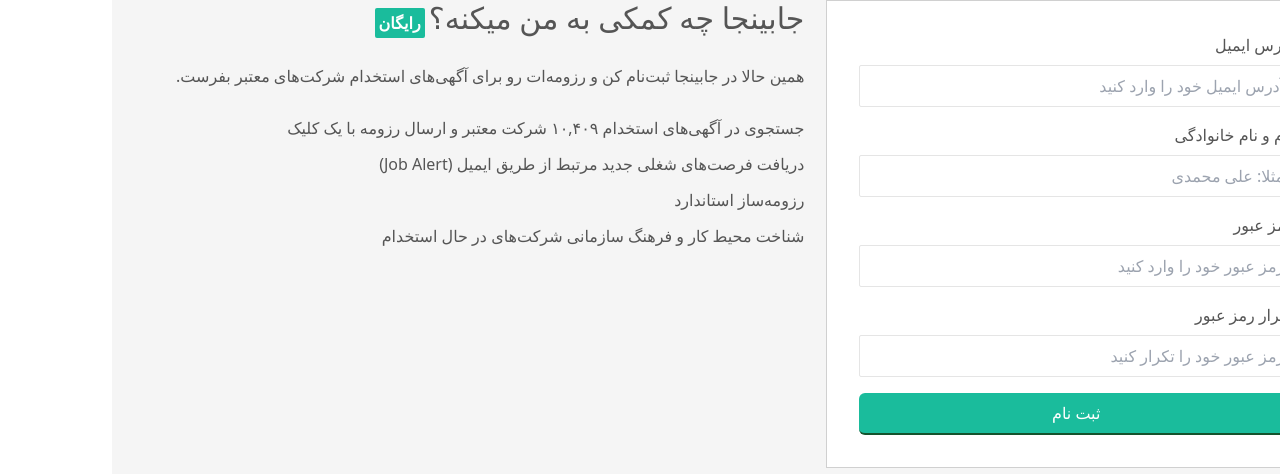
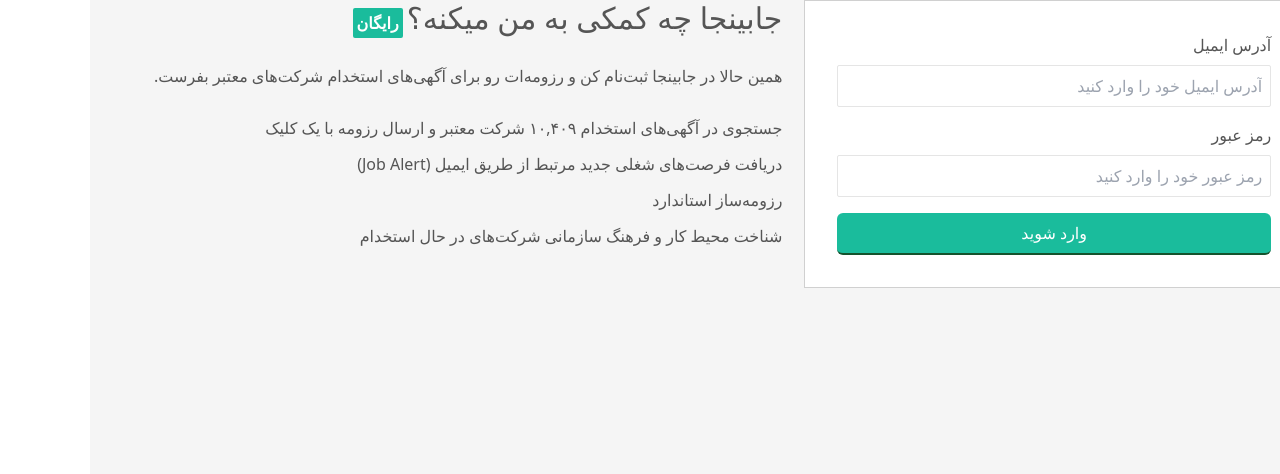
Before and after one commit to dosepehr/mern-jobinja-clone, a React (Vite) app in the folder client/: page /join/user in a window 1280 px wide. Shown: the top 474 px of the page. Built offline with nearby package versions, Linux system fonts and the light colour scheme.

Commit message:
edit login user page

```diff
--- a/client/src/components/LoginUser.jsx
+++ b/client/src/components/LoginUser.jsx
@@ -35,20 +35,6 @@
                         </div>
                         <div>
                             <div className='flex justify-between'>
-                                <p>نام و نام خانوادگی</p>
-                                <span className='text-red-700 text-base'>
-                                    <ErrorMessage name='username' />
-                                </span>
-                            </div>
-                            <Field
-                                name='username'
-                                className='border border-[#e5e5e5] p-2 rounded-sm mt-2 focus:shadow-3xl w-full'
-                                type='text'
-                                placeholder='مثلا: علی محمدی'
-                            />
-                        </div>
-                        <div>
-                            <div className='flex justify-between'>
                                 <p>رمز عبور</p>
                                 <span className='text-red-700 text-base'>
                                     <ErrorMessage name='password' />
@@ -61,25 +47,11 @@
                                 placeholder='رمز عبور خود را وارد کنید'
                             />
                         </div>
-                        <div>
-                            <div className='flex justify-between'>
-                                <p>تکرار رمز عبور</p>
-                                <span className='text-red-700 text-base'>
-                                    <ErrorMessage name='confirmPassword' />
-                                </span>
-                            </div>
-                            <Field
-                                name='confirmPassword'
-                                className='border border-[#e5e5e5] p-2 rounded-sm mt-2 focus:shadow-3xl w-full'
-                                type='password'
-                                placeholder='رمز عبور خود را تکرار کنید'
-                            />
-                        </div>
                         <button
                             type='submit'
                             className='w-full bg-mainGreen text-white border-b-2 border-green-900 py-2 rounded-md hover:bg-[#63d0b1]'
                         >
-                            ثبت نام
+                            وارد شوید
                         </button>
                     </Form>
                 </Formik>
--- a/client/src/validation/usersValidation.js
+++ b/client/src/validation/usersValidation.js
@@ -1,12 +1,10 @@
 import * as Yup from 'yup';
 // ! validation schema on registering
 export const loginUserShema = Yup.object().shape({
-    username: Yup.string().required('نام و نام خانوادگی را وارد کنید'),
     password: Yup.string()
         .required('رمز عبور را وارد کنید')
         .min(8, 'رمز عبور باید حداقل 8 کاراکتر باشد'),
     email: Yup.string()
         .email('آدرس وارد شده صحیح نمیباشد')
         .required('ایمیل را وارد کنید'),
-    confirmPassword: Yup.string().required('رمز عبور را تکرار کنید'),
 });
```
